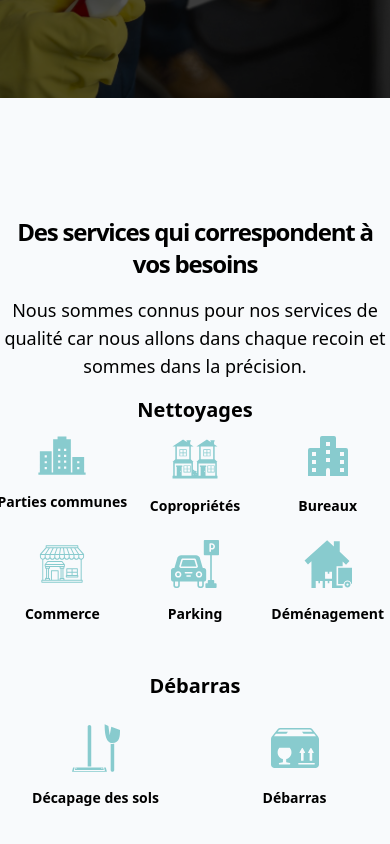
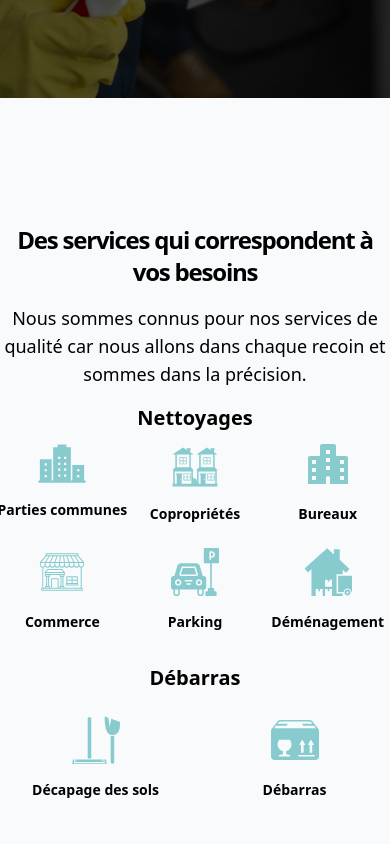
Before and after one commit to netproam/netpro, a Next.js app: page / in a window 390 px wide. Shown: the part 746-1590 px from the top of the page. Built offline with nearby package versions, Linux system fonts and the light colour scheme.

Commit message:
une meilleur version pour la version detailler des produits

```diff
--- a/src/components/section/ServicesSection.tsx
+++ b/src/components/section/ServicesSection.tsx
@@ -68,7 +68,7 @@ const ServicesSection = () => {
 
 
  {/**Ceci c'est pour le texte qui s'affiche */}
-<div className="flex flex-col h-fit  w-full  justify-center items-center gap-10 lg:gap-0">
+<div className="flex flex-col h-fit  w-full  justify-center items-center  lg:gap-0">
     <div className="flex text-sm flex-col w-full gap-4 justify-center ">
     <h2 className="text-center lg:text-start text-2xl lg:w-[700px]
      lg:text-5xl font-semibold  tracking-tighter">{allData[0].soustitre}</h2>
@@ -82,14 +82,15 @@ const ServicesSection = () => {
  {/**Ceci c'est pour les icones */}
 
 
-<div className="flex flex-col lg:flex-row h-fit w-full  gap-8 lg:gap-2 ">
+<div className="flex flex-col lg:flex-row h-fit w-full  gap-4 lg:gap-2 ">
 
 
     <div className="flex flex-col h-full  w-full text-center gap-2 ">
 <h2 className=" font-semibold text-left self-center
  lg:self-center text-xl lg:text-3xl">{`Nettoyages`}</h2>
 
-<div className=" grid grid-cols-3 lg:gap-2  h-full w-full  place-items-center   lg:justify-center
+<div className=" grid grid-cols-3 lg:gap-2
+ h-full w-full  place-items-center   lg:justify-center
 gap-2  divided-none lg:grid-cols-3  ">
 {allDataDisplay.slice(0,6)}
 </div>
```
